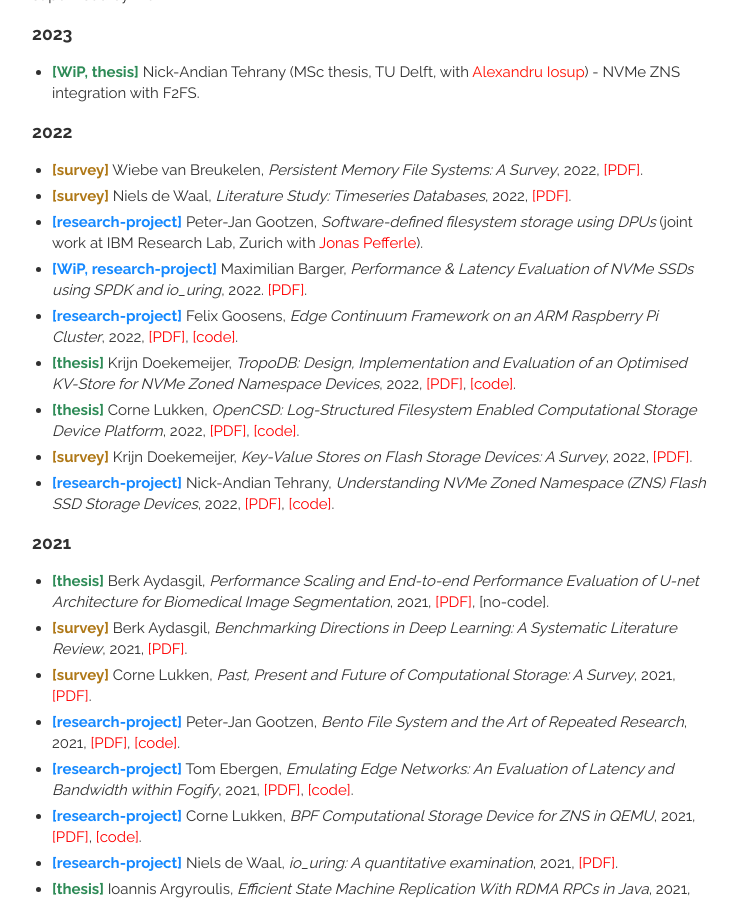
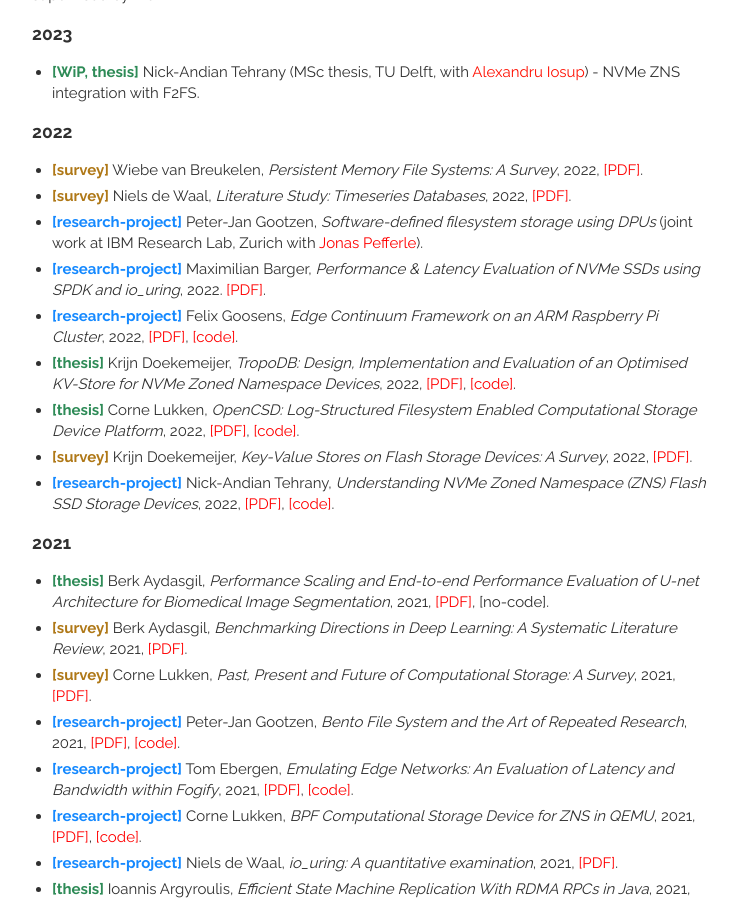
Before and after one commit to animeshtrivedi/animeshtrivedi.github.io, a Jekyll site: the page built from team.md, in a window 1280 px wide and 900 px high, scrolled down 419 px. Shown: the whole window, without its empty margins (258-995 px from the left). Built offline with Jekyll 4.4.1, drawn with Linux system fonts in a browser that asks for light colours.

Commit message:
fixing typo

```diff
--- a/team.md
+++ b/team.md
@@ -25,7 +25,7 @@
   * <span style="color:#AF7817;font-weight:bold">[survey]</span> Wiebe van Breukelen, *Persistent Memory File Systems: A Survey*, 2022, <a href="https://drive.google.com/file/d/1EF-tTEDwYYoFOzywlC-STLqHYlGmyGDx/view?usp=share_link" target="_blank" rel="noopener noreferrer" style="color:red;">[PDF]</a>.
   * <span style="color:#AF7817;font-weight:bold">[survey]</span> Niels de Waal, *Literature Study: Timeseries Databases*, 2022, <a href="https://drive.google.com/file/d/1MqwiSv68VUeoajOUp3MeaxcOk23MqPAP/view?usp=share_link" target="_blank" rel="noopener noreferrer" style="color:red;">[PDF]</a>.
   * <span style="color:#1589FF;font-weight:bold">[research-project]</span> Peter-Jan Gootzen, *Software-defined filesystem storage using DPUs* (joint work at IBM Research Lab, Zurich with <a href="https://researcher.watson.ibm.com/researcher/view.php?person=zurich-JPF" target="_blank" rel="noopener noreferrer" style="color:red;">Jonas Pefferle</a>).
-  * <span style="color:#1589FF;font-weight:bold">[WiP, research-project]</span> Maximilian Barger, *Performance & Latency Evaluation of NVMe SSDs using SPDK and io_uring*, 2022. <a href="https://drive.google.com/file/d/1gOwwCQmLm4r1I75SSloyNyM7mPXY3B9-/view?usp=share_link" target="_blank" rel="noopener noreferrer" style="color:red;">[PDF]</a>.
+  * <span style="color:#1589FF;font-weight:bold">[research-project]</span> Maximilian Barger, *Performance & Latency Evaluation of NVMe SSDs using SPDK and io_uring*, 2022. <a href="https://drive.google.com/file/d/1gOwwCQmLm4r1I75SSloyNyM7mPXY3B9-/view?usp=share_link" target="_blank" rel="noopener noreferrer" style="color:red;">[PDF]</a>.
   * <span style="color:#1589FF;font-weight:bold">[research-project]</span> Felix Goosens, *Edge Continuum Framework on an ARM Raspberry Pi Cluster*, 2022, <a href="https://drive.google.com/file/d/1PeE7XQARWov768TOlWY6k-I-7UnH6MOI/view?usp=sharing" target="_blank" rel="noopener noreferrer" style="color:red;">[PDF]</a>, <a href="https://github.com/Felix-Goosens/Continuum_on_ARM" target="_blank" rel="noopener noreferrer" style="color:red;">[code]</a>.
   * <span style="color:#2E8B57;font-weight:bold">[thesis]</span> Krijn Doekemeijer, *TropoDB: Design, Implementation and Evaluation of an Optimised KV-Store for NVMe Zoned Namespace Devices*, 2022, <a href="https://drive.google.com/file/d/1dh2Tvmap7uKWZbuaUoYZ9dN9fgHwNv5h/view?usp=sharing" target="_blank" rel="noopener noreferrer" style="color:red;">[PDF]</a>, <a href="https://github.com/Krien/TropoDB" target="_blank" rel="noopener noreferrer" style="color:red;">[code]</a>.
   * <span style="color:#2E8B57;font-weight:bold">[thesis]</span> Corne Lukken, *OpenCSD: Log-Structured Filesystem Enabled Computational Storage Device Platform*, 2022, <a href="https://drive.google.com/file/d/1hvZ1OmhFOMxcQIiHhyq7OGtz3hTlJ03m/view?usp=sharing" target="_blank" rel="noopener noreferrer" style="color:red;">[PDF]</a>, <a href="https://github.com/Dantali0n/qemu-csd" target="_blank" rel="noopener noreferrer" style="color:red;">[code]</a>.
```
